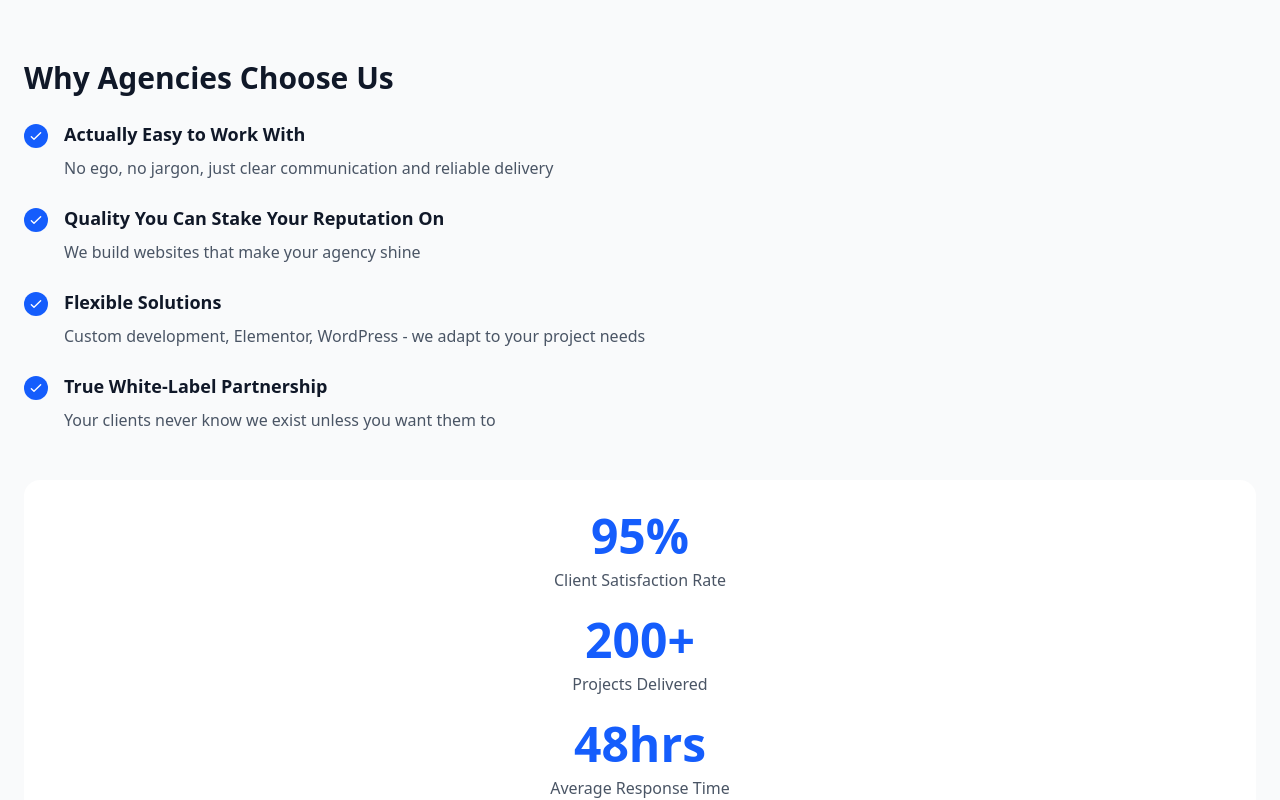
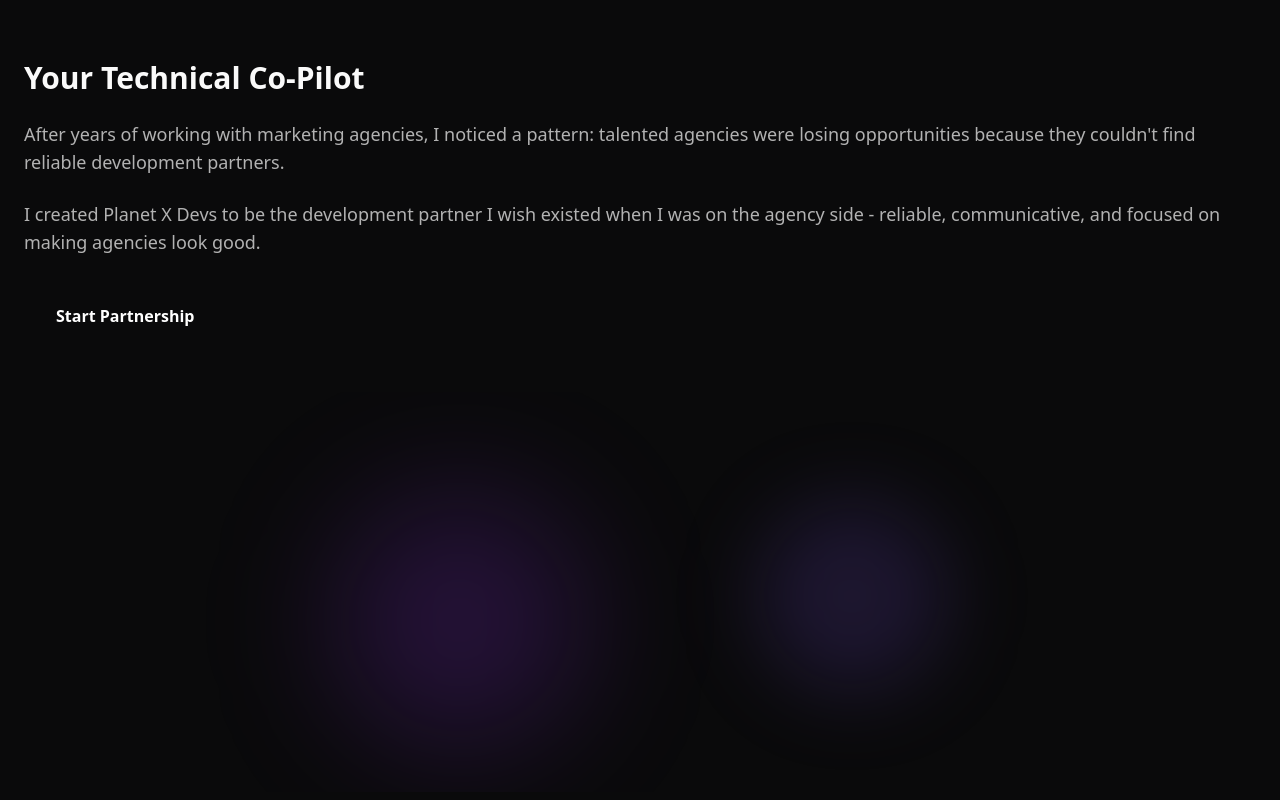
Before and after one commit to NateDogg97/Planet-X-Devs, a Next.js app: page / in a window 1280 px wide. Shown: the part 2620-3420 px from the top of the page. Built offline with nearby package versions, Linux system fonts and the light colour scheme.

Commit message:
create timeline component

```diff
--- a/src/app/page.tsx
+++ b/src/app/page.tsx
@@ -1,9 +1,11 @@
+import Link from 'next/link';
 import Footer from '@/components/navigation/Footer';
 import Hero from '@/components/layout/Hero';
 import Section from '@/components/layout/Section';
 import Container from '@/components/layout/Container';
 import CTASection from '@/components/sections/CTASection';
 import ServiceCard from '@/components/ui/ServiceCard';
+import NebulaGraphic from '@/components/ui/NebulaGraphic';
 import Icon from '@/components/ui/Icon';
 import { services } from '@/constants/services';
 
@@ -52,6 +54,32 @@
                 />
               </div>
             ))}
+          </div>
+        </div>
+      </section>
+
+      {/* Partnership Section */}
+      <section className="py-20 bg-nebula-black">
+        <div className="container mx-auto px-6">
+          <div className="grid lg:grid-cols-2 gap-12 items-center">
+            <div>
+              <h2 className="text-3xl md:text-4xl font-bold text-nebula-white mb-6">
+                Your Technical Co-Pilot
+              </h2>
+              <p className="text-lg text-nebula-white/70 mb-6">
+                After years of working with marketing agencies, I noticed a pattern: talented agencies were losing opportunities because they couldn't find reliable development partners.
+              </p>
+              <p className="text-lg text-nebula-white/70 mb-8">
+                I created Planet X Devs to be the development partner I wish existed when I was on the agency side - reliable, communicative, and focused on making agencies look good.
+              </p>
+              <Link
+                href="/contact"
+                className="inline-block px-8 py-4 rounded-full bg-gradient-nebula text-white font-semibold shadow-glow hover:shadow-nebula-lg hover:scale-105 transition-all duration-300"
+              >
+                Start Partnership
+              </Link>
+            </div>
+            <NebulaGraphic />
           </div>
         </div>
       </section>
--- /dev/null
+++ b/src/components/ui/NebulaGraphic.tsx
@@ -0,0 +1,9 @@
+export default function NebulaGraphic() {
+  return (
+    <div className="relative w-full h-[400px] rounded-3xl overflow-hidden">
+      <div className="absolute inset-0 bg-gradient-to-br from-nebula-violet-30 via-nebula-purple-20 to-nebula-blue/20 animate-pulse-slow" />
+      <div className="absolute top-1/4 left-1/4 w-64 h-64 bg-nebula-violet-20 rounded-full blur-3xl animate-float" />
+      <div className="absolute bottom-1/4 right-1/4 w-48 h-48 bg-nebula-purple-20 rounded-full blur-2xl animate-float" style={{ animationDelay: '2s' }} />
+    </div>
+  );
+}
--- /dev/null
+++ b/src/components/ui/ProcessTimeline.tsx
@@ -0,0 +1,62 @@
+'use client';
+
+import { useRef, useState, useEffect } from 'react';
+
+const steps = [
+  { number: 1, title: 'Discovery', description: 'Mission briefing' },
+  { number: 2, title: 'Development', description: 'Building phase' },
+  { number: 3, title: 'Testing', description: 'Quality check' },
+  { number: 4, title: 'Launch', description: 'Go live!' }
+];
+
+export default function ProcessTimeline() {
+  const timelineRef = useRef<HTMLDivElement>(null);
+  const [lineWidth, setLineWidth] = useState(0);
+
+  useEffect(() => {
+    const observer = new IntersectionObserver(
+      (entries) => {
+        entries.forEach((entry) => {
+          if (entry.isIntersecting) {
+            setLineWidth(100);
+          }
+        });
+      },
+      { threshold: 0.3 }
+    );
+
+    if (timelineRef.current) {
+      observer.observe(timelineRef.current);
+    }
+
+    return () => observer.disconnect();
+  }, []);
+
+  return (
+    <div ref={timelineRef} className="relative">
+      {/* Timeline line */}
+      <div className="absolute top-10 left-[10%] right-[10%] h-0.5 bg-gray-800">
+        <div
+          className="h-full bg-gradient-to-r from-nebula-blue via-nebula-purple to-nebula-violet transition-all duration-2000 ease-out"
+          style={{ width: `${lineWidth}%` }}
+        />
+      </div>
+
+      <div className="grid grid-cols-2 md:grid-cols-4 gap-8">
+        {steps.map((step, index) => (
+          <div
+            key={step.number}
+            className="relative text-center opacity-0 animate-fade-in-up"
+            style={{ animationDelay: `${index * 0.2 + 0.5}s` }}
+          >
+            <div className="w-20 h-20 mx-auto bg-nebula-black border-[3px] border-nebula-violet rounded-full flex items-center justify-center text-2xl font-bold text-nebula-white hover:bg-nebula-violet hover:border-nebula-white transition-all duration-300 cursor-pointer">
+              {step.number}
+            </div>
+            <h4 className="mt-4 text-lg font-semibold text-nebula-white">{step.title}</h4>
+            <p className="text-sm text-nebula-white/60">{step.description}</p>
+          </div>
+        ))}
+      </div>
+    </div>
+  );
+}
--- a/src/types/index.ts
+++ b/src/types/index.ts
@@ -1,4 +1,6 @@
 // Shared interfaces and types for the application
+
+import { IconName } from "@/components/ui/Icon";
 
 // Service related types
 export interface ServiceFeature {
@@ -12,7 +14,7 @@
   description: string;
   features: string[];
   timeline?: string;
-  icon: string;
+  icon: IconName;
 }
 
 export interface ServiceCardProps {
```
